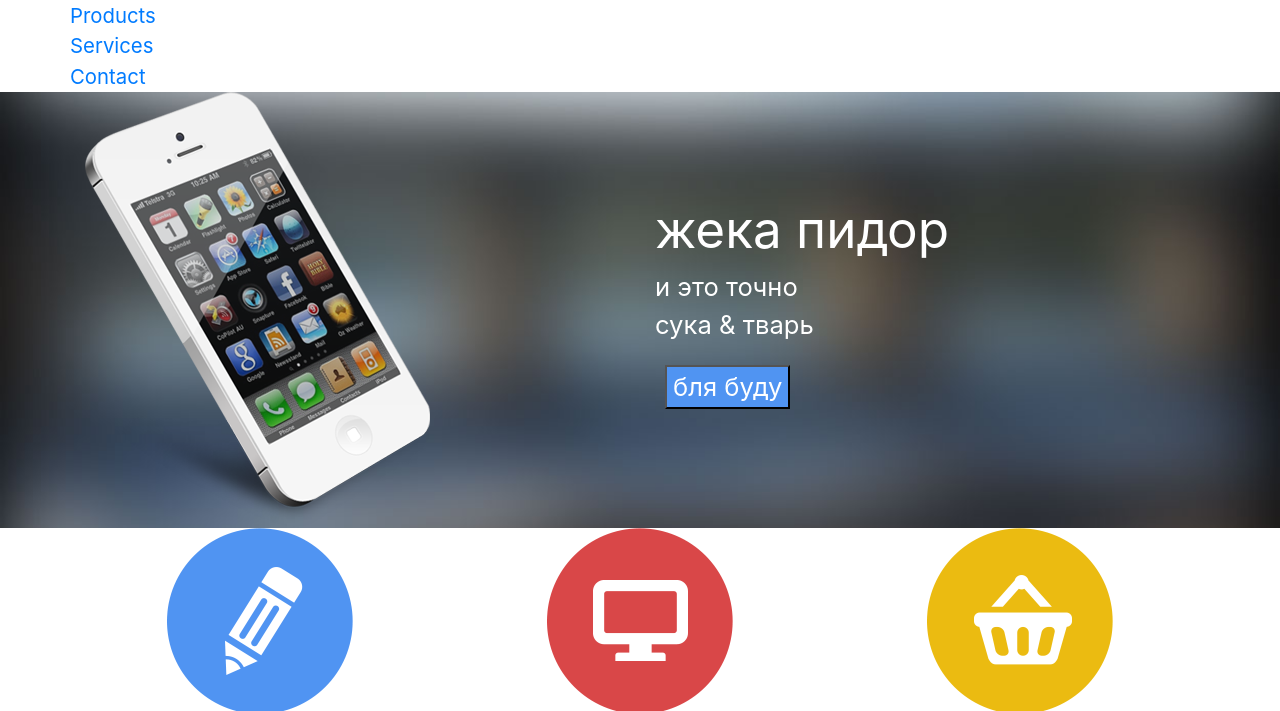
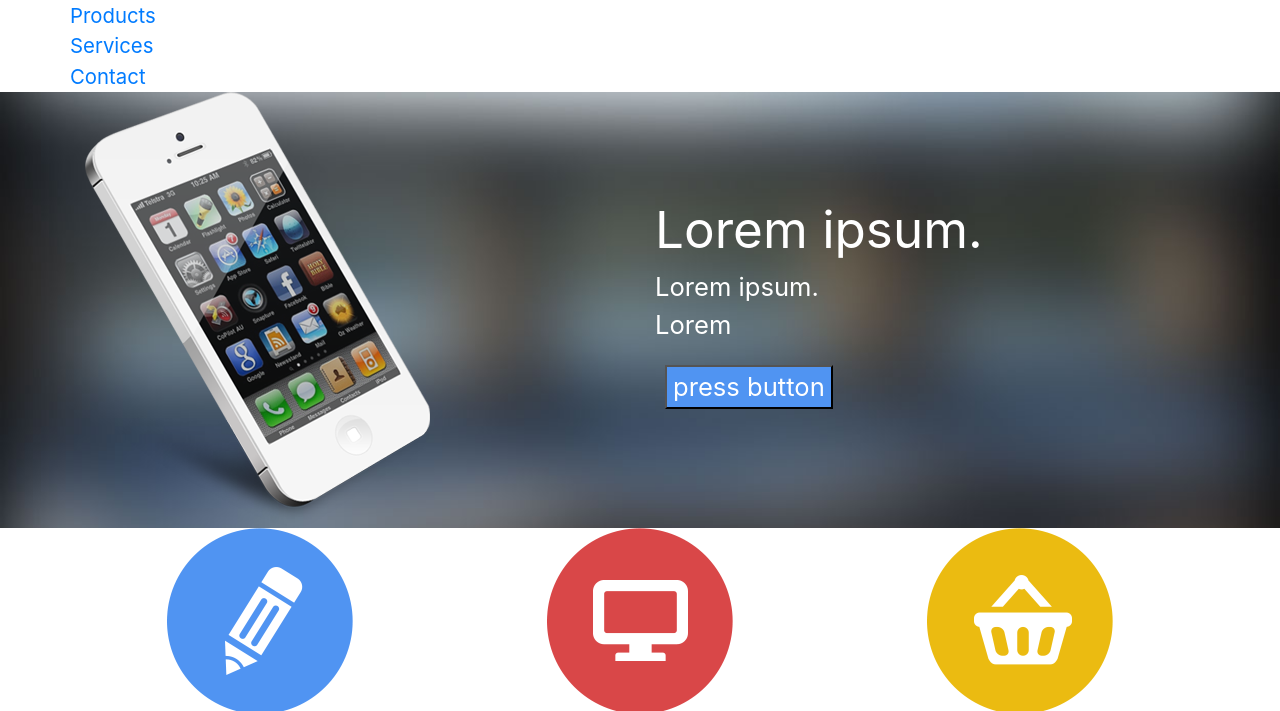
Before and after one commit to ldarksoull/Prechu, a plain HTML site: page css/index.html in a window 1280 px wide. Shown: the part 120-831 px from the top of the page. Drawn offline with nearby package versions, Linux system fonts and the light colour scheme.

Commit message:
правка контента

```diff
--- a/css/index.html
+++ b/css/index.html
@@ -52,10 +52,10 @@
                 </div>
                 <div class="col-6 text-left">
                     <div class="header-content">
-                        <span class="header-content_main">жека пидор</span><br>
-                        <span>и это точно <br>
-                    сука &amp; тварь</span><br>
-                        <button><img src="" alt="">бля буду</button>
+                        <span class="header-content_main">Lorem ipsum.</span><br>
+                        <span>Lorem ipsum.<br>
+                    Lorem </span><br>
+                        <button><img src="" alt="">press button</button>
                     </div>
                 </div>
             </div>
```
